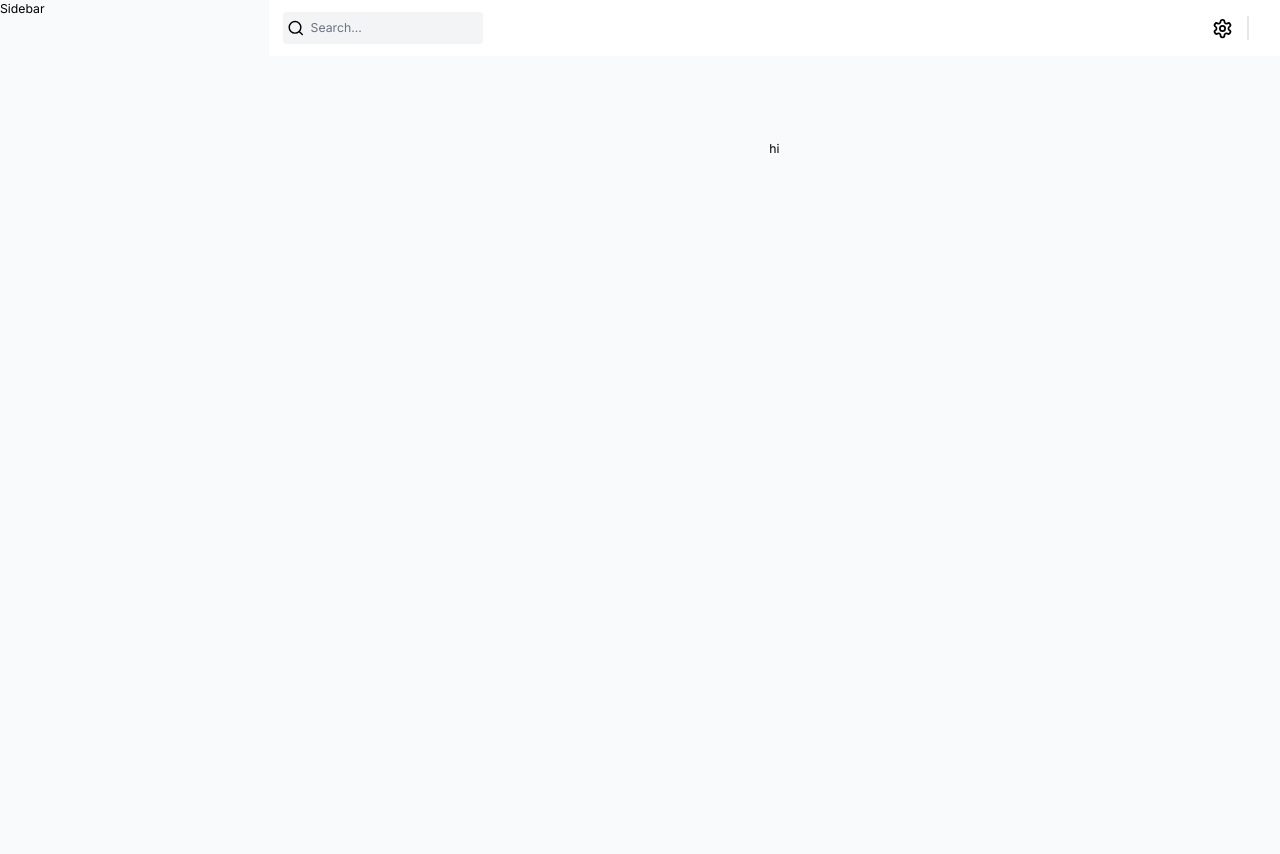
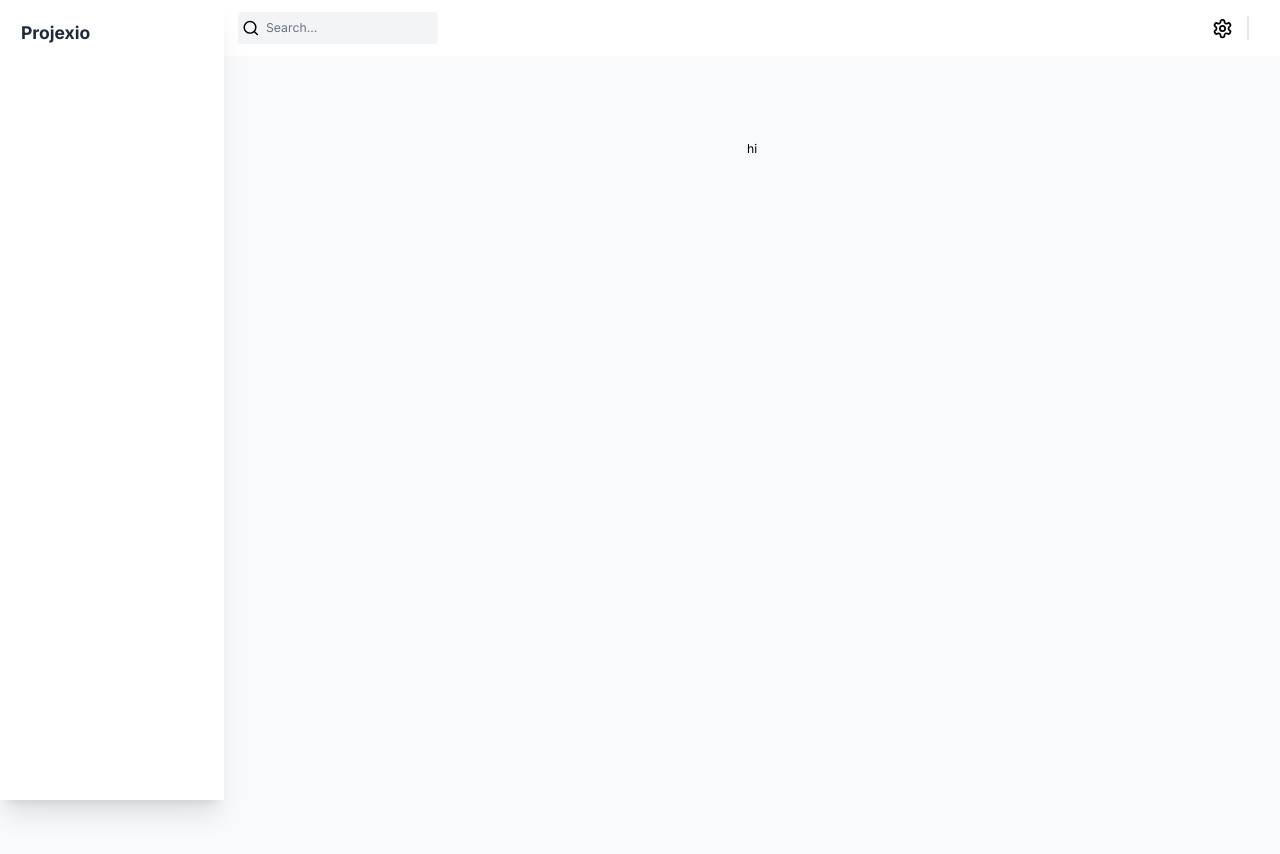
Before and after one commit to yarwen0/Projexio, a Next.js app: page / in a window 1280 px wide. Built offline with nearby package versions, Linux system fonts and the light colour scheme.

Commit message:
added some styles to Sidebar

```diff
--- a/src/app/(components)/Sidebar/index.tsx
+++ b/src/app/(components)/Sidebar/index.tsx
@@ -1,8 +1,23 @@
-import React from 'react'
+"use client";
+
+import React, { useState } from 'react'
 
 const Sidebar = () => {
+  const [showProjects, setShowProjects] = useState(true);
+  const [showPriority, setShowPriority] = useState(true);
+
+  const sidebarClassNames = 'fixed flex flex-col h-[100%] justify-between shadow-xl transition-all duration-300 h-full z-40 dark:bg-black overflow-y-auto bg-white w-64'
+
   return (
-    <div>Sidebar</div>
+    <div className={sidebarClassNames}>
+      <div className='flex h-[100%] w-full flex-col justify-start'>
+        <div className='z-50 flex min-h-[56px] w-64 items-center justify-between bg-white px-6 pt-3 dark:bg-black'>
+          <div className='text-xl font-bold text-gray-800 dark:text-white'>
+            Projexio
+          </div>
+        </div>
+      </div>
+    </div>
   )
 }
 
--- a/src/app/dashboardWrapper.tsx
+++ b/src/app/dashboardWrapper.tsx
@@ -1,6 +1,6 @@
 import React from 'react';
 import Navbar from "@/app/(components)/Navbar";
-import Sidebar from '@/app/(components)/Sidebar';
+import Sidebar from "@/app/(components)/Sidebar";
 
 const DashboardWrapper = ({ children }: { children: React.ReactNode }) => {
     return (
```
